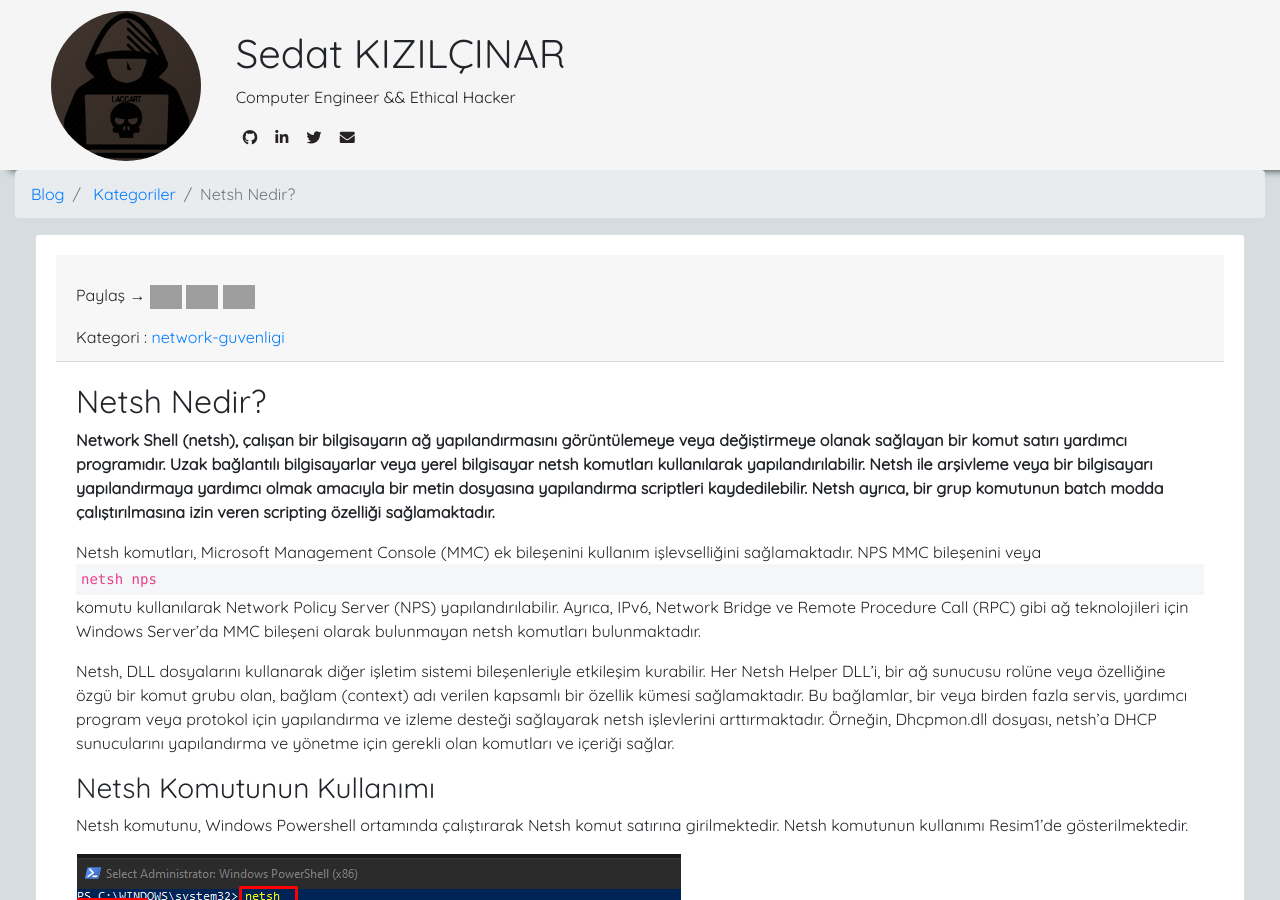
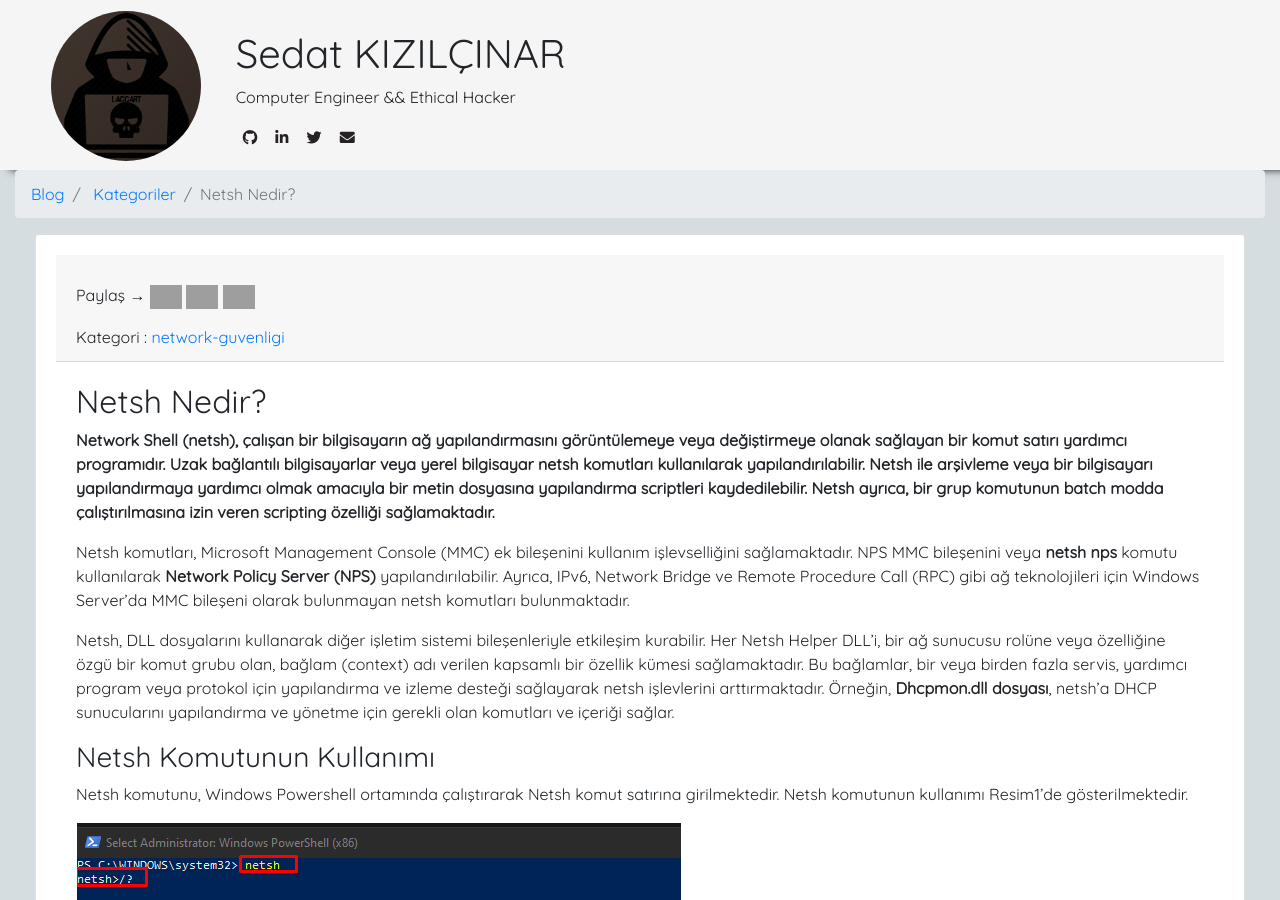
Before and after one commit to laccart/laccart, a Jekyll site: the page built from _posts/2021-03-14-Netsh-Kullanimi.markdown, in a window 1280 px wide and 900 px high. Built offline with Jekyll 4.4.1, drawn with Linux system fonts in a browser that asks for light colours; nearby versions of some CDN libraries; grey boxes are pictures that could not be loaded.

```diff
--- a/_posts/2021-03-14-Netsh-Kullanimi.markdown
+++ b/_posts/2021-03-14-Netsh-Kullanimi.markdown
@@ -11,9 +11,9 @@ thumbnail: posts/netsh.png
 
 **Network Shell (netsh), çalışan bir bilgisayarın ağ yapılandırmasını görüntülemeye veya değiştirmeye olanak sağlayan bir komut satırı yardımcı programıdır. Uzak bağlantılı bilgisayarlar veya yerel bilgisayar netsh komutları kullanılarak yapılandırılabilir. Netsh ile arşivleme veya bir bilgisayarı yapılandırmaya yardımcı olmak amacıyla bir metin dosyasına yapılandırma scriptleri kaydedilebilir. Netsh ayrıca, bir grup komutunun batch modda çalıştırılmasına izin veren scripting özelliği sağlamaktadır.**
 
-Netsh komutları, Microsoft Management Console (MMC) ek bileşenini kullanım işlevselliğini sağlamaktadır. NPS MMC bileşenini veya ``netsh nps`` komutu kullanılarak Network Policy Server (NPS) yapılandırılabilir. Ayrıca, IPv6, Network Bridge ve Remote Procedure Call (RPC) gibi ağ teknolojileri için Windows Server’da MMC bileşeni olarak bulunmayan netsh komutları bulunmaktadır.
+Netsh komutları, Microsoft Management Console (MMC) ek bileşenini kullanım işlevselliğini sağlamaktadır. NPS MMC bileşenini veya **netsh nps** komutu kullanılarak **Network Policy Server (NPS)** yapılandırılabilir. Ayrıca, IPv6, Network Bridge ve Remote Procedure Call (RPC) gibi ağ teknolojileri için Windows Server’da MMC bileşeni olarak bulunmayan netsh komutları bulunmaktadır.
 
-Netsh, DLL dosyalarını kullanarak diğer işletim sistemi bileşenleriyle etkileşim kurabilir. Her Netsh Helper DLL’i, bir ağ sunucusu rolüne veya özelliğine özgü bir komut grubu olan, bağlam (context) adı verilen kapsamlı bir özellik kümesi sağlamaktadır. Bu bağlamlar, bir veya birden fazla servis, yardımcı program veya protokol için yapılandırma ve izleme desteği sağlayarak netsh işlevlerini arttırmaktadır. Örneğin, Dhcpmon.dll dosyası, netsh’a DHCP sunucularını yapılandırma ve yönetme için gerekli olan komutları ve içeriği sağlar.
+Netsh, DLL dosyalarını kullanarak diğer işletim sistemi bileşenleriyle etkileşim kurabilir. Her Netsh Helper DLL’i, bir ağ sunucusu rolüne veya özelliğine özgü bir komut grubu olan, bağlam (context) adı verilen kapsamlı bir özellik kümesi sağlamaktadır. Bu bağlamlar, bir veya birden fazla servis, yardımcı program veya protokol için yapılandırma ve izleme desteği sağlayarak netsh işlevlerini arttırmaktadır. Örneğin, **Dhcpmon.dll dosyası**, netsh’a DHCP sunucularını yapılandırma ve yönetme için gerekli olan komutları ve içeriği sağlar.
 
 ### Netsh Komutunun Kullanımı
 
@@ -26,7 +26,7 @@ Netsh komutunu, Windows Powershell ortamında çalıştırarak Netsh komut satı
 
 <br/>
 
-Resim1’de, ``netsh`` komut satırında ``/?`` komutu kullanılarak netsh içerisindeki bağlamlar gösterilir. Netsh bağlamları, hem komutları hem de alt bağlamlar adı verilen ek bağlamları içermektedir. Bağlamların hakkında bilgi ve detayların görüntülenmesi Resim2’de gösterilmektedir.
+Resim1’de, **netsh** komut satırında **/?** komutu kullanılarak netsh içerisindeki bağlamlar gösterilir. Netsh bağlamları, hem komutları hem de alt bağlamlar adı verilen ek bağlamları içermektedir. Bağlamların hakkında bilgi ve detayların görüntülenmesi Resim2’de gösterilmektedir.
 
 | ![atgr2]({{ site.url }}/assets/img/Netsh/resim2.png){: style="display: block; margin-left: auto; margin-right: auto; width: 100% "} |
 |:--:|
@@ -55,7 +55,7 @@ Command Prompt ve Windows Powershell ekranında netsh komutunun parametre kullan
 
 <br/>
 
-Resim4’te netsh komutunun doğru kullanımı için söz dizimi gösterilmektedir. ``netsh -h`` komutu kullanılarak, netsh komutu hakkında bilgi ve kullanımı hakkında bilgi alınabilir.
+Resim4’te netsh komutunun doğru kullanımı için söz dizimi gösterilmektedir. **netsh -h** komutu kullanılarak, netsh komutu hakkında bilgi ve kullanımı hakkında bilgi alınabilir.
 
 **-a** parametresi isteğe bağlı bir parametredir. Birden fazla netsh komutunun içerisinde bulunduğu scriptlerin çalıştırılmasından sonra netsh komut satırına döndürüleceğini belirtir. AliasFile, birden fazla netsh komutunu içeren scriptler olarak ifade edilmektedir. **–c** parametresi, netsh bağlamlarının belirtilmesi için kullanılır. Kullanılacak bağlam **–c** parametresine atanır.
 
@@ -85,7 +85,7 @@ Batch dosyası oluşturulduktan sonra çalıştırılacak sistemin Ethernet0 ara
 
 <br/>
 
-Resim6’da, ``ipconfig /all`` komutu kullanılarak, Ethernet0 arabirimindeki IP ve DNS bilgilerinin dinamik olarak atandığı gösterilmektedir. **DHCP Enabled** parametresi değerinin **Yes** olması IP ve DNS bilgilerinin dinamik olarak atandığı anlamına gelmektedir. DHCP sunucusunun Default Gateway, DNS Servers ve **Primary WINS Server** IP adresini 192.168.40.2 olarak atadığı gösterilmektedir. Resim7’de ise oluşturulan batch dosyasının çalıştırılmasıyla IP ve DNS sunucusunun bilgileri statik olarak atanmaktadır.
+Resim6’da, **ipconfig /all** komutu kullanılarak, Ethernet0 arabirimindeki IP ve DNS bilgilerinin dinamik olarak atandığı gösterilmektedir. **DHCP Enabled** parametresi değerinin **Yes** olması IP ve DNS bilgilerinin dinamik olarak atandığı anlamına gelmektedir. DHCP sunucusunun Default Gateway, DNS Servers ve **Primary WINS Server** IP adresini 192.168.40.2 olarak atadığı gösterilmektedir. Resim7’de ise oluşturulan batch dosyasının çalıştırılmasıyla IP ve DNS sunucusunun bilgileri statik olarak atanmaktadır.
 
 | ![atgr7]({{ site.url }}/assets/img/Netsh/resim7.png){: style="display: block; margin-left: auto; margin-right: auto; width: 100% "} |
 |:--:|
@@ -93,4 +93,4 @@ Resim6’da, ``ipconfig /all`` komutu kullanılarak, Ethernet0 arabirimindeki IP
 
 <br/>
 
-Resim7’de “static.bat” adlı batch dosyası çalıştırılarak bilgisayardaki IP ve DNS bilgileri statik olarak değiştirilmiştir. Bilgilerin değiştirildiğini doğrulamak için ``ipconfig /all`` komutu çalıştırılır. Böylece IP adresinin statik olarak değiştirildiği **DHCP Enabled** parametre değerinin **No** olmasından anlaşılmaktadır. Ayrıca, **static.bat** dosyasında atanan IP ve DNS bilgilerinin başarılı bir şekilde atandığı gösterilmektedir.
+Resim7’de “static.bat” adlı batch dosyası çalıştırılarak bilgisayardaki IP ve DNS bilgileri statik olarak değiştirilmiştir. Bilgilerin değiştirildiğini doğrulamak için **ipconfig /all** komutu çalıştırılır. Böylece IP adresinin statik olarak değiştirildiği **DHCP Enabled** parametre değerinin **No** olmasından anlaşılmaktadır. Ayrıca, **static.bat** dosyasında atanan IP ve DNS bilgilerinin başarılı bir şekilde atandığı gösterilmektedir.
```
